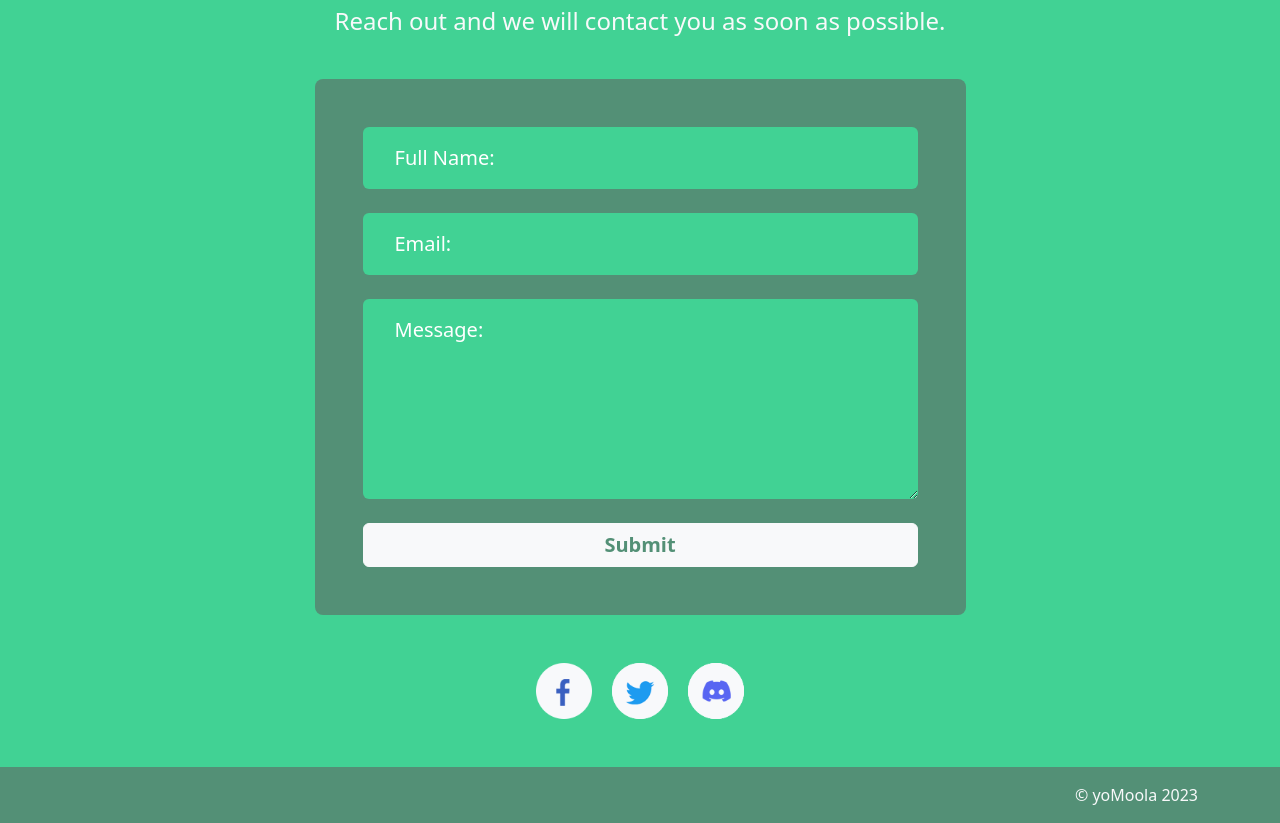
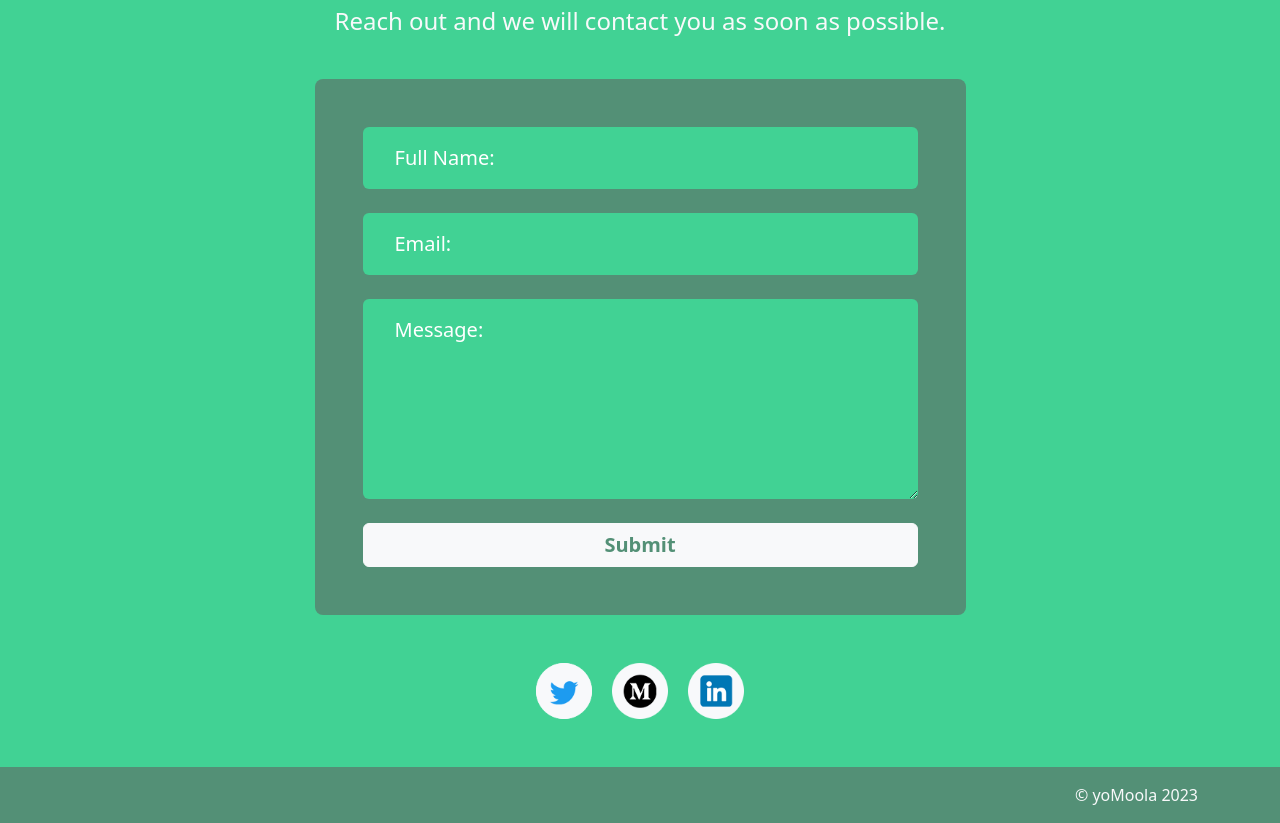
Before and after one commit to ilbum/yoMoola-landing, a website: page index.html in a window 1280 px wide. Shown: the part 3266-4089 px from the top of the page. Drawn offline with nearby package versions, Linux system fonts and the light colour scheme.

Commit message:
social media asset updates

```diff
--- a/index.html
+++ b/index.html
@@ -274,9 +274,9 @@
       </div>
       <div class="row">
         <div class="col text-center">
-          <img src="img/social-media-facebook.png" alt="Facebook" class="img-social-media mx-2">
-          <img src="img/social-media-twitter.png" alt="Twitter" class="img-social-media mx-2">
-          <img src="img/social-media-discord.png" alt="Discord" class="img-social-media mx-2">
+          <a href="https://twitter.com/yomoolaofficial"><img src="img/social-media-twitter.png" alt="Twitter" class="img-social-media mx-2"></a>
+          <a href="https://medium.com/@yomoola"><img src="img/social-media-medium.png" alt="Facebook" class="img-social-media mx-2"></a>
+          <a href="https://www.linkedin.com/company/yomoola"><img src="img/social-media-linkedin.png" alt="Facebook" class="img-social-media mx-2"></a>
         </div>
       </div>
       </div>
```
Also changed, not shown: img/social-media-linkedin.png (added), img/social-media-medium.png (added).
